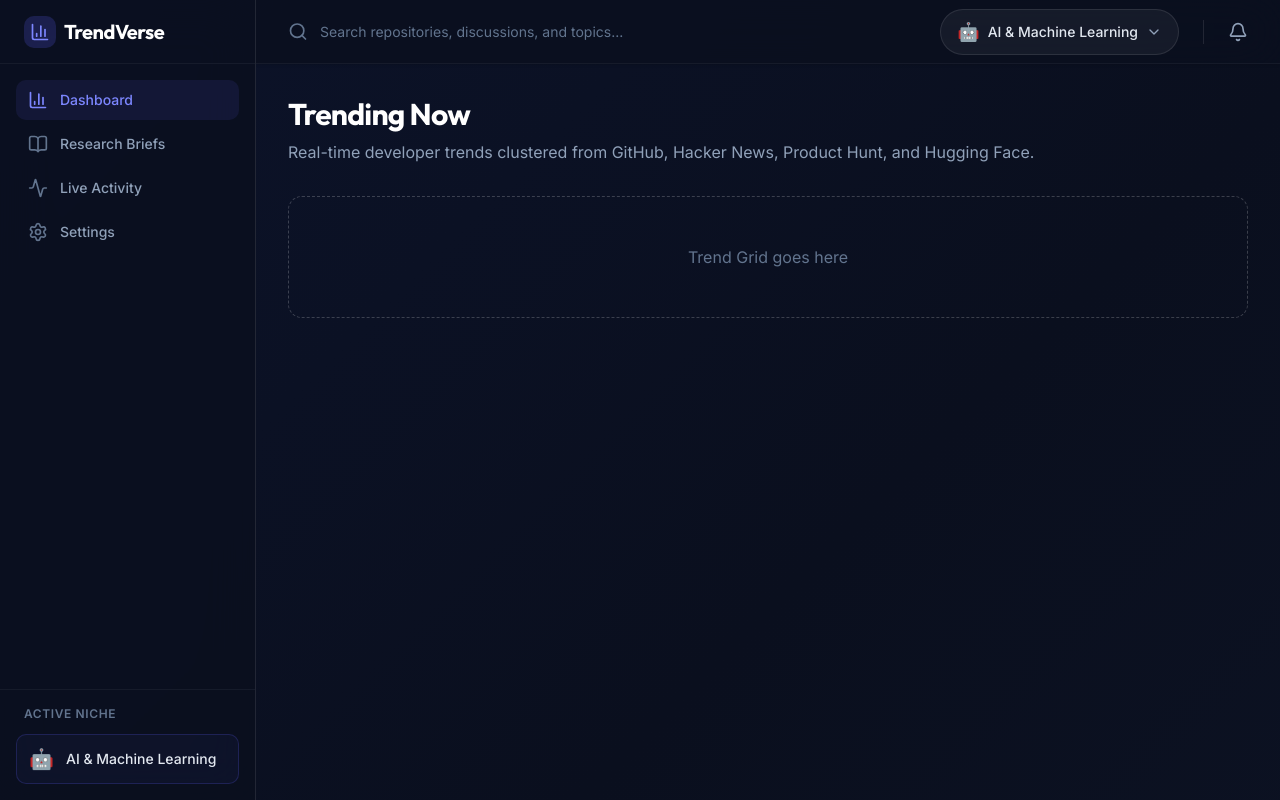
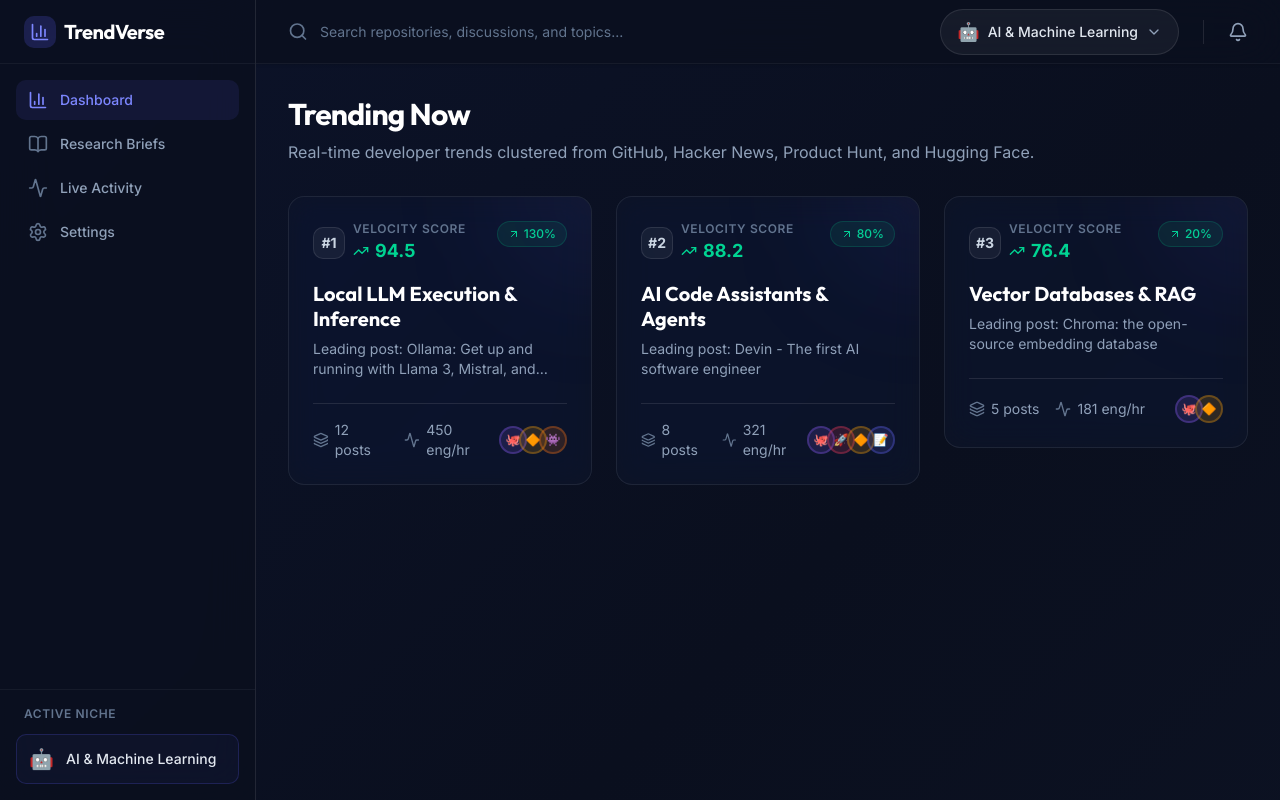
Before and after one commit to Param24-byte/TrendVerse, a Next.js app: page / in a window 1280 px wide. Built offline with nearby package versions, Linux system fonts and the light colour scheme.

Commit message:
feat: implement main dashboard page with trend card and grid components

```diff
--- a/src/app/page.tsx
+++ b/src/app/page.tsx
@@ -3,9 +3,15 @@
 import { useState } from "react";
 import { Sidebar } from "@/components/layout/Sidebar";
 import { Header } from "@/components/layout/Header";
+import { TrendGrid } from "@/components/dashboard/TrendGrid";
+import { mockTrends } from "@/lib/mock-data";
 
 export default function DashboardPage() {
   const [currentNiche, setCurrentNiche] = useState("ai-tools");
+
+  // In Phase 9, this will be replaced with a Supabase hook
+  // For now, we filter the mock data by the selected niche
+  const activeTrends = mockTrends.filter((t) => t.niche === currentNiche);
 
   return (
     <div className="flex h-screen overflow-hidden">
@@ -19,17 +25,15 @@ export default function DashboardPage() {
 
         <main className="flex-1 overflow-y-auto bg-transparent p-8">
           <div className="mx-auto max-w-7xl">
-            <h1 className="text-3xl font-bold tracking-tight text-white mb-2">
+            <h1 className="text-3xl font-bold tracking-tight text-white mb-2 font-heading">
               Trending Now
             </h1>
             <p className="text-slate-400 mb-8">
               Real-time developer trends clustered from GitHub, Hacker News, Product Hunt, and Hugging Face.
             </p>
 
-            {/* Dashboard grid will go here */}
-            <div className="rounded-xl border border-dashed border-white/20 p-12 text-center text-slate-500">
-              Trend Grid goes here
-            </div>
+            {/* Dashboard grid */}
+            <TrendGrid trends={activeTrends} />
           </div>
         </main>
       </div>
--- /dev/null
+++ b/src/components/dashboard/TrendCard.tsx
@@ -0,0 +1,89 @@
+import { Trend } from "@/lib/types";
+import { PLATFORM_META } from "@/lib/types";
+import { ArrowUpRight, TrendingUp, Layers, Activity } from "lucide-react";
+
+interface TrendCardProps {
+  trend: Trend;
+  index: number;
+}
+
+export function TrendCard({ trend, index }: TrendCardProps) {
+  return (
+    <div className="glass group relative overflow-hidden rounded-2xl p-6 transition-all duration-300 hover:shadow-[0_8px_30px_rgb(0,0,0,0.12)] hover:border-indigo-500/50">
+      {/* Background Gradient Blob */}
+      <div className="absolute -right-20 -top-20 h-40 w-40 rounded-full bg-indigo-500/10 blur-3xl transition-all group-hover:bg-indigo-500/20" />
+
+      {/* Header (Score & Rank) */}
+      <div className="mb-4 flex items-start justify-between">
+        <div className="flex items-center gap-2">
+          <span className="flex h-8 w-8 items-center justify-center rounded-lg bg-white/5 text-sm font-bold text-slate-300 border border-white/10">
+            #{index + 1}
+          </span>
+          <div className="flex flex-col">
+            <span className="text-xs font-semibold uppercase tracking-wider text-slate-500">
+              Velocity Score
+            </span>
+            <div className="flex items-center gap-1.5 text-emerald-400">
+              <TrendingUp className="h-4 w-4" />
+              <span className="text-lg font-bold">{trend.trend_score?.toFixed(1) || "0.0"}</span>
+            </div>
+          </div>
+        </div>
+
+        {/* Growth Badge */}
+        {trend.growth_rate && trend.growth_rate > 1 && (
+          <span className="inline-flex items-center gap-1 rounded-full bg-emerald-500/10 px-2.5 py-1 text-xs font-medium text-emerald-400 border border-emerald-500/20">
+            <ArrowUpRight className="h-3 w-3" />
+            {((trend.growth_rate - 1) * 100).toFixed(0)}%
+          </span>
+        )}
+      </div>
+
+      {/* Main Content */}
+      <div className="mb-6">
+        <h3 className="mb-2 text-xl font-bold leading-tight text-white group-hover:text-indigo-300 transition-colors">
+          {trend.cluster_label}
+        </h3>
+        <p className="line-clamp-2 text-sm text-slate-400">
+          Leading post: {trend.representative_title}
+        </p>
+      </div>
+
+      {/* Footer Stats & Platforms */}
+      <div className="flex items-center justify-between border-t border-white/10 pt-4">
+        <div className="flex gap-4">
+          <div className="flex items-center gap-1.5 text-sm text-slate-400">
+            <Layers className="h-4 w-4 text-slate-500" />
+            <span>{trend.post_count} posts</span>
+          </div>
+          <div className="flex items-center gap-1.5 text-sm text-slate-400">
+            <Activity className="h-4 w-4 text-slate-500" />
+            <span>{trend.engagement_velocity?.toFixed(0)} eng/hr</span>
+          </div>
+        </div>
+
+        {/* Platform Icons */}
+        <div className="flex -space-x-2">
+          {trend.platforms?.slice(0, 4).map((platform) => {
+            const meta = PLATFORM_META[platform];
+            if (!meta) return null;
+            return (
+              <div
+                key={platform}
+                title={meta.label}
+                className={`flex h-7 w-7 items-center justify-center rounded-full border-2 border-[#0a0f1e] text-xs ${meta.badgeClass}`}
+              >
+                {meta.emoji}
+              </div>
+            );
+          })}
+          {trend.platforms && trend.platforms.length > 4 && (
+            <div className="flex h-7 w-7 items-center justify-center rounded-full border-2 border-[#0a0f1e] bg-slate-800 text-[10px] font-bold text-slate-300">
+              +{trend.platforms.length - 4}
+            </div>
+          )}
+        </div>
+      </div>
+    </div>
+  );
+}
--- /dev/null
+++ b/src/components/dashboard/TrendGrid.tsx
@@ -0,0 +1,51 @@
+"use client";
+
+import { motion } from "framer-motion";
+import { Trend } from "@/lib/types";
+import { TrendCard } from "./TrendCard";
+
+interface TrendGridProps {
+  trends: Trend[];
+}
+
+// Framer motion variants for staggered grid animation
+const containerVariants = {
+  hidden: { opacity: 0 },
+  show: {
+    opacity: 1,
+    transition: { staggerChildren: 0.1 },
+  },
+};
+
+const itemVariants = {
+  hidden: { opacity: 0, y: 20 },
+  show: { opacity: 1, y: 0, transition: { type: "spring", stiffness: 300, damping: 24 } },
+};
+
+export function TrendGrid({ trends }: TrendGridProps) {
+  if (!trends || trends.length === 0) {
+    return (
+      <div className="flex flex-col items-center justify-center rounded-2xl border border-dashed border-white/10 bg-white/5 py-24 text-center">
+        <p className="text-lg font-medium text-slate-300">No trends detected yet</p>
+        <p className="mt-2 text-sm text-slate-500">
+          Our ML engine is currently clustering the latest scraped posts.
+        </p>
+      </div>
+    );
+  }
+
+  return (
+    <motion.div
+      variants={containerVariants}
+      initial="hidden"
+      animate="show"
+      className="grid grid-cols-1 gap-6 md:grid-cols-2 lg:grid-cols-3"
+    >
+      {trends.map((trend, index) => (
+        <motion.div key={trend.id} variants={itemVariants}>
+          <TrendCard trend={trend} index={index} />
+        </motion.div>
+      ))}
+    </motion.div>
+  );
+}
```
